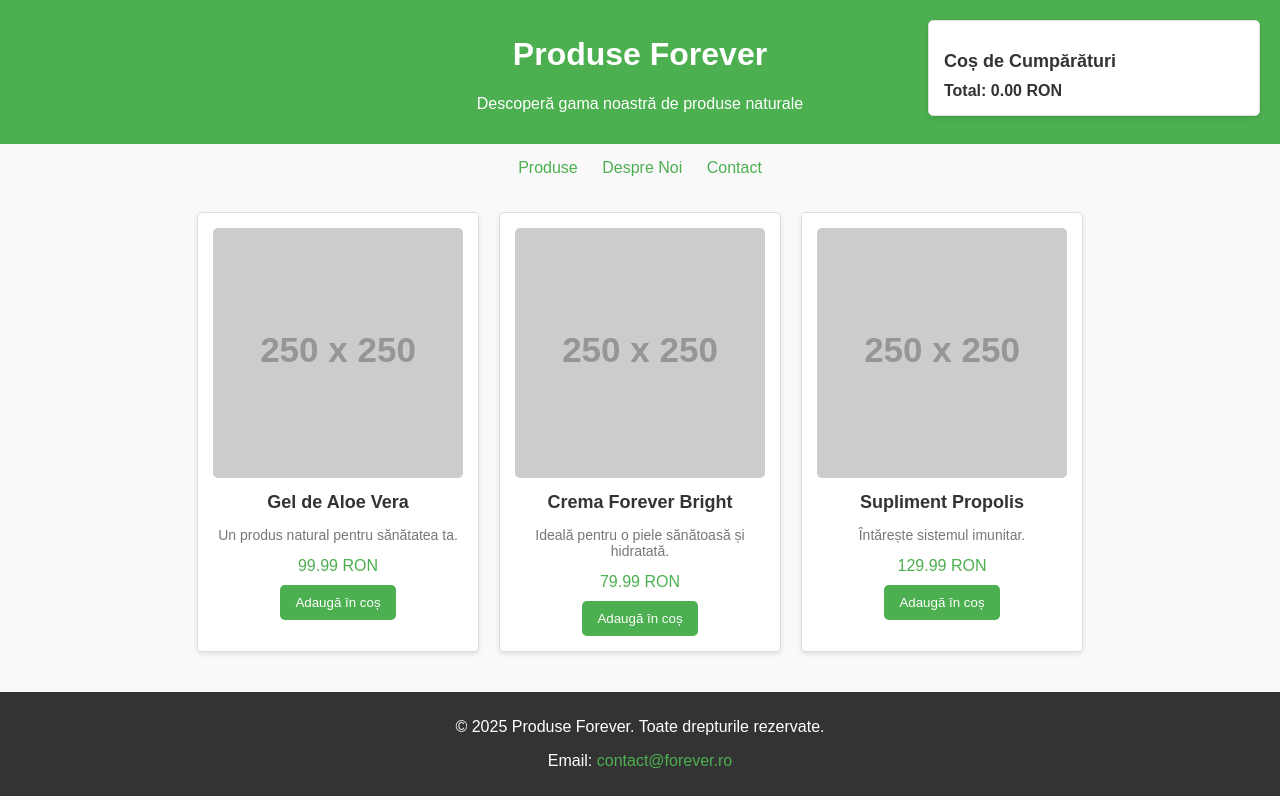
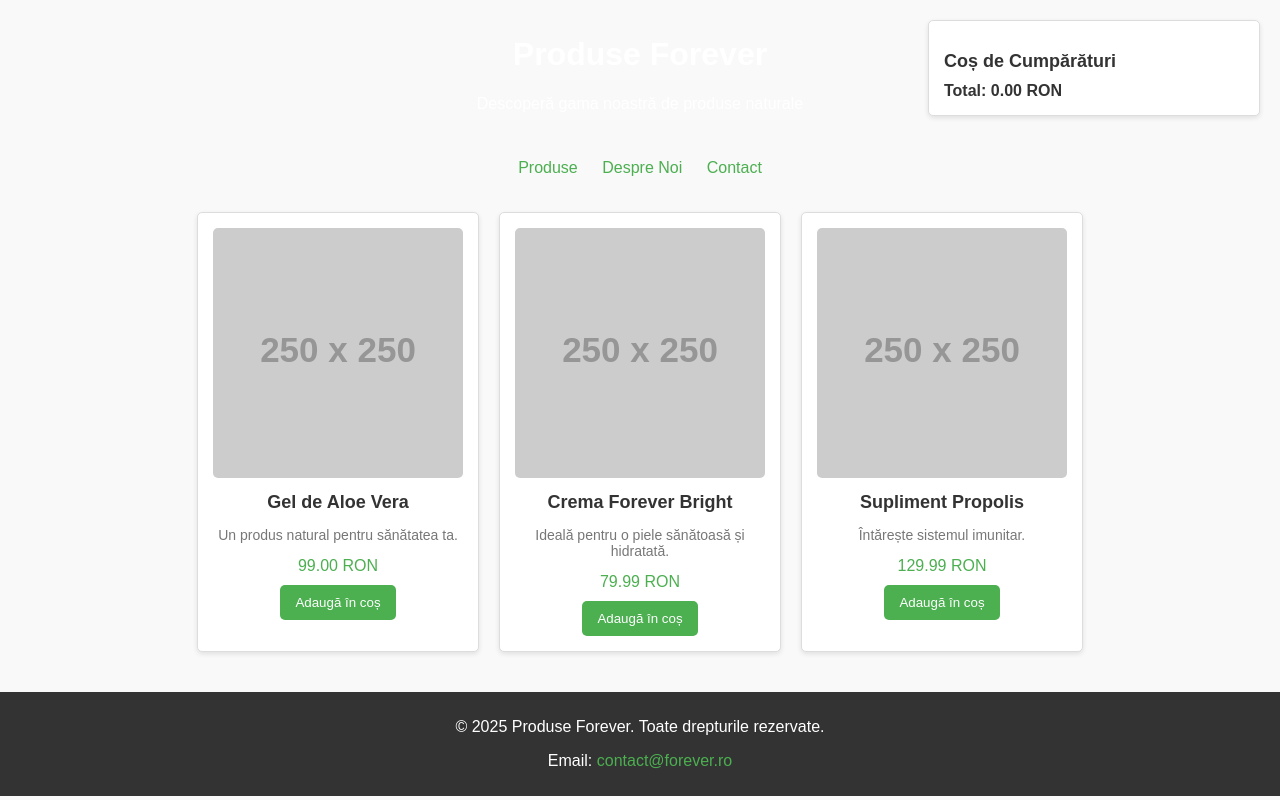
Before and after one commit to just4ever-creator/produse-Forever, a plain HTML site: page index.html in a window 1280 px wide. Drawn offline with Linux system fonts and the light colour scheme; placeholder pictures from the web are drawn by us.

Commit message:
Add files via upload

```diff
--- a/index.html
+++ b/index.html
@@ -14,7 +14,7 @@
         }
 
         header {
-            background-color: #4CAF50;
+            background-color: depositphotos_714120130-stock-photo-close-aloe-vera-plant-growing;
             color: white;
             padding: 15px 20px;
             text-align: center;
@@ -187,7 +187,7 @@
             <img src="https://via.placeholder.com/250" alt="Produs 1">
             <h3>Gel de Aloe Vera</h3>
             <p>Un produs natural pentru sănătatea ta.</p>
-            <p class="price">99.99 RON</p>
+            <p class="price">99.00 RON</p>
             <button onclick="addToCart('Gel de Aloe Vera', 99.99)">Adaugă în coș</button>
         </div>
         <div class="product">
```
